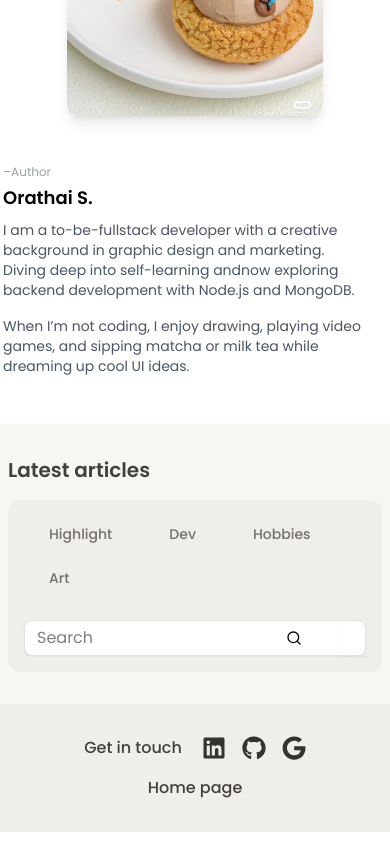
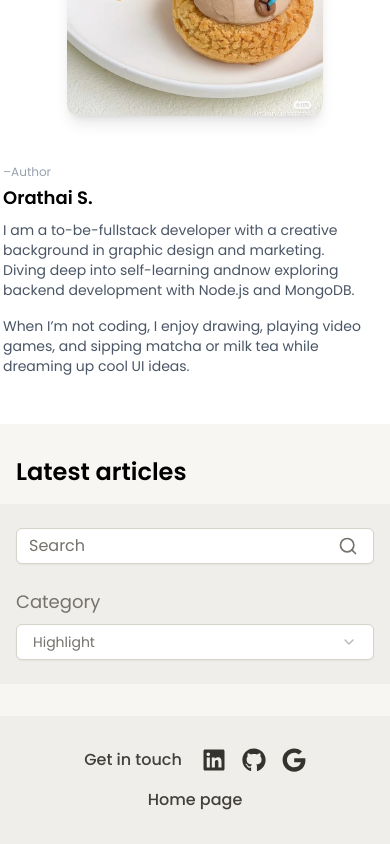
Before and after one commit to tatchunari/mayom-personal-blog, a React (Vite) app: page / in a window 390 px wide. Shown: the part 566-1410 px from the top of the page. Built offline with nearby package versions, Linux system fonts and the light colour scheme.

Commit message:
feat: add resposiveness to ArticleSection navbar

```diff
--- a/package.json
+++ b/package.json
@@ -10,6 +10,7 @@
     "preview": "vite preview"
   },
   "dependencies": {
+    "@radix-ui/react-select": "^2.2.5",
     "@radix-ui/react-slot": "^1.2.3",
     "@tailwindcss/vite": "^4.1.11",
     "class-variance-authority": "^0.7.1",
--- /dev/null
+++ b/src/components/ArticleNavbarDesktop.jsx
@@ -0,0 +1,34 @@
+import { Input } from "@/components/ui/input";
+import { Button } from "@/components/ui/button";
+import { Search } from "lucide-react";
+
+const ArticleNavbarDesktop = () => {
+  return (
+    <div className="hidden md:flex bg-[#efeeeb] rounded-xl p-4 items-center justify-between">
+      {/* Category buttons */}
+      <nav className="flex gap-4 flex-wrap">
+        {["Highlight", "Dev", "Hobbies", "Art"].map((label) => (
+          <Button
+            key={label}
+            variant="ghost"
+            className="rounded-lg px-6 py-2 font-medium text-[#75716B] hover:text-[#43403B] hover:bg-[#d8d6d1]"
+          >
+            {label}
+          </Button>
+        ))}
+      </nav>
+
+      {/* Search input */}
+      <form className="w-72 relative">
+        <Input
+          type="text"
+          placeholder="Search"
+          className="rounded-lg bg-white border border-[#e2e1de] focus:ring-0 pr-10"
+        />
+        <Search className="w-4 h-4 absolute right-4 top-1/2 -translate-y-1/2 text-[#43403B]" />
+      </form>
+    </div>
+  );
+};
+
+export default ArticleNavbarDesktop;
--- /dev/null
+++ b/src/components/ArticleNavbarMobile.jsx
@@ -0,0 +1,32 @@
+import { Input } from "@/components/ui/input";
+import { Search } from "lucide-react";
+import { Select, SelectTrigger, SelectValue, SelectContent, SelectItem } from "@/components/ui/select";
+
+const ArticleNavbarMobile = () => {
+  return (
+    <div className="bg-[#efeeeb] px-4 py-6 md:hidden">
+      <form className="mb-6 relative">
+        <Input
+          type="text"
+          placeholder="Search"
+          className="bg-white border border-[#d6d3cb] focus:ring-0 pr-12 text-base placeholder:text-[#75716B]"
+        />
+        <Search className="w-5 h-5 absolute right-4 top-1/2 -translate-y-1/2 text-[#75716B] pointer-events-none" />
+      </form>
+      <div className="mb-2 text-[#75716B] text-lg">Category</div>
+      <Select>
+        <SelectTrigger className="w-full h-14 border border-[#d6d3cb] bg-white text-[#75716B] px-4">
+          <SelectValue placeholder="Highlight" />
+        </SelectTrigger>
+        <SelectContent>
+          <SelectItem value="highlight">Highlight</SelectItem>
+          <SelectItem value="dev">Dev</SelectItem>
+          <SelectItem value="hobbies">Hobbies</SelectItem>
+          <SelectItem value="art">Art</SelectItem>
+        </SelectContent>
+      </Select>
+    </div>
+  );
+};
+
+export default ArticleNavbarMobile;
--- a/src/components/ArticleSection.jsx
+++ b/src/components/ArticleSection.jsx
@@ -1,61 +1,22 @@
-import { Input } from "@/components/ui/input";
-import { Button } from "@/components/ui/button";
-import { Search } from "lucide-react";
+import ArticleNavbarMobile from "./ArticleNavbarMobile";
+import ArticleNavbarDesktop from "./ArticleNavbarDesktop";
 
 const ArticleSection = () => {
   return (
-    <section className="w-full bg-[#f7f6f3] py-8 px-2 md:px-0">
+    <section className="w-full bg-[#f7f6f3] py-8 px-0">
       <div className="max-w-5xl mx-auto">
-        <h2 className="font-semibold text-xl mb-4 text-[#43403B]">Latest articles</h2>
-        <div className="bg-[#efeeeb] rounded-xl p-4 flex flex-col md:flex-row md:items-center gap-4 md:gap-0 justify-between">
-          {/* Category navbar */}
-          <nav className="flex gap-2 md:gap-4 flex-wrap">
-            <Button
-              variant="ghost"
-              className="rounded-lg px-6 py-2 font-medium text-[#75716B] hover:text-[#43403B] hover:bg-[#d8d6d1] border border-transparent"
-            >
-              Highlight
-            </Button>
-            <Button
-              variant="ghost"
-              className="rounded-lg px-6 py-2 font-medium text-[#75716B] hover:text-[#43403B] hover:bg-[#d8d6d1]"
-            >
-              Dev
-            </Button>
-            <Button
-              variant="ghost"
-              className="rounded-lg px-6 py-2 font-medium text-[#75716B] hover:text-[#43403B] bg-transparent hover:bg-[#d8d6d1] border border-transparent"
-            >
-              Hobbies
-            </Button>
-            <Button
-              variant="ghost"
-              className="rounded-lg px-6 py-2 font-medium text-[#75716B] hover:text-[#43403B] bg-transparent hover:bg-[#d8d6d1] border border-transparent"
-            >
-              Art
-            </Button>
-          </nav>
-          {/* Search box */}
-          <form className="w-full md:w-72 flex items-center mt-2 md:mt-0">
-            <Input
-              type="text"
-              placeholder="Search"
-              className="rounded-lg bg-white border border-[#e2e1de] focus:ring-0 pr-10 relative"
-            />
-            <Button
-              type="submit"
-              size="icon"
-              className="absolute right-4 md:right-20 bg-transparent hover:bg-transparent text-[#43403B]"
-              tabIndex={-1}
-              aria-label="Search"
-            >
-            </Button>
-            <Search className="w-4 h-4 absolute right-22" />
-          </form>
+        <h2 className="font-semibold text-2xl md:text-xl mb-4 px-4 md:px-0text-[#23211c] md:text-[#43403B]">
+          Latest articles
+        </h2>
+        <div className="block md:hidden">
+          <ArticleNavbarMobile />
+        </div>
+        <div className="hidden md:block">
+          <ArticleNavbarDesktop />
         </div>
       </div>
     </section>
   );
-}
+};
 
-export default ArticleSection
+export default ArticleSection;
--- /dev/null
+++ b/src/components/ui/select.jsx
@@ -0,0 +1,164 @@
+import * as React from "react"
+import * as SelectPrimitive from "@radix-ui/react-select"
+import { CheckIcon, ChevronDownIcon, ChevronUpIcon } from "lucide-react"
+
+import { cn } from "@/lib/utils"
+
+function Select({
+  ...props
+}) {
+  return <SelectPrimitive.Root data-slot="select" {...props} />;
+}
+
+function SelectGroup({
+  ...props
+}) {
+  return <SelectPrimitive.Group data-slot="select-group" {...props} />;
+}
+
+function SelectValue({
+  ...props
+}) {
+  return <SelectPrimitive.Value data-slot="select-value" {...props} />;
+}
+
+function SelectTrigger({
+  className,
+  size = "default",
+  children,
+  ...props
+}) {
+  return (
+    <SelectPrimitive.Trigger
+      data-slot="select-trigger"
+      data-size={size}
+      className={cn(
+        "border-input data-[placeholder]:text-muted-foreground [&_svg:not([class*='text-'])]:text-muted-foreground focus-visible:border-ring focus-visible:ring-ring/50 aria-invalid:ring-destructive/20 dark:aria-invalid:ring-destructive/40 aria-invalid:border-destructive dark:bg-input/30 dark:hover:bg-input/50 flex w-fit items-center justify-between gap-2 rounded-md border bg-transparent px-3 py-2 text-sm whitespace-nowrap shadow-xs transition-[color,box-shadow] outline-none focus-visible:ring-[3px] disabled:cursor-not-allowed disabled:opacity-50 data-[size=default]:h-9 data-[size=sm]:h-8 *:data-[slot=select-value]:line-clamp-1 *:data-[slot=select-value]:flex *:data-[slot=select-value]:items-center *:data-[slot=select-value]:gap-2 [&_svg]:pointer-events-none [&_svg]:shrink-0 [&_svg:not([class*='size-'])]:size-4",
+        className
+      )}
+      {...props}>
+      {children}
+      <SelectPrimitive.Icon asChild>
+        <ChevronDownIcon className="size-4 opacity-50" />
+      </SelectPrimitive.Icon>
+    </SelectPrimitive.Trigger>
+  );
+}
+
+function SelectContent({
+  className,
+  children,
+  position = "popper",
+  ...props
+}) {
+  return (
+    <SelectPrimitive.Portal>
+      <SelectPrimitive.Content
+        data-slot="select-content"
+        className={cn(
+          "bg-popover text-popover-foreground data-[state=open]:animate-in data-[state=closed]:animate-out data-[state=closed]:fade-out-0 data-[state=open]:fade-in-0 data-[state=closed]:zoom-out-95 data-[state=open]:zoom-in-95 data-[side=bottom]:slide-in-from-top-2 data-[side=left]:slide-in-from-right-2 data-[side=right]:slide-in-from-left-2 data-[side=top]:slide-in-from-bottom-2 relative z-50 max-h-(--radix-select-content-available-height) min-w-[8rem] origin-(--radix-select-content-transform-origin) overflow-x-hidden overflow-y-auto rounded-md border shadow-md",
+          position === "popper" &&
+            "data-[side=bottom]:translate-y-1 data-[side=left]:-translate-x-1 data-[side=right]:translate-x-1 data-[side=top]:-translate-y-1",
+          className
+        )}
+        position={position}
+        {...props}>
+        <SelectScrollUpButton />
+        <SelectPrimitive.Viewport
+          className={cn("p-1", position === "popper" &&
+            "h-[var(--radix-select-trigger-height)] w-full min-w-[var(--radix-select-trigger-width)] scroll-my-1")}>
+          {children}
+        </SelectPrimitive.Viewport>
+        <SelectScrollDownButton />
+      </SelectPrimitive.Content>
+    </SelectPrimitive.Portal>
+  );
+}
+
+function SelectLabel({
+  className,
+  ...props
+}) {
+  return (
+    <SelectPrimitive.Label
+      data-slot="select-label"
+      className={cn("text-muted-foreground px-2 py-1.5 text-xs", className)}
+      {...props} />
+  );
+}
+
+function SelectItem({
+  className,
+  children,
+  ...props
+}) {
+  return (
+    <SelectPrimitive.Item
+      data-slot="select-item"
+      className={cn(
+        "focus:bg-accent focus:text-accent-foreground [&_svg:not([class*='text-'])]:text-muted-foreground relative flex w-full cursor-default items-center gap-2 rounded-sm py-1.5 pr-8 pl-2 text-sm outline-hidden select-none data-[disabled]:pointer-events-none data-[disabled]:opacity-50 [&_svg]:pointer-events-none [&_svg]:shrink-0 [&_svg:not([class*='size-'])]:size-4 *:[span]:last:flex *:[span]:last:items-center *:[span]:last:gap-2",
+        className
+      )}
+      {...props}>
+      <span className="absolute right-2 flex size-3.5 items-center justify-center">
+        <SelectPrimitive.ItemIndicator>
+          <CheckIcon className="size-4" />
+        </SelectPrimitive.ItemIndicator>
+      </span>
+      <SelectPrimitive.ItemText>{children}</SelectPrimitive.ItemText>
+    </SelectPrimitive.Item>
+  );
+}
+
+function SelectSeparator({
+  className,
+  ...props
+}) {
+  return (
+    <SelectPrimitive.Separator
+      data-slot="select-separator"
+      className={cn("bg-border pointer-events-none -mx-1 my-1 h-px", className)}
+      {...props} />
+  );
+}
+
+function SelectScrollUpButton({
+  className,
+  ...props
+}) {
+  return (
+    <SelectPrimitive.ScrollUpButton
+      data-slot="select-scroll-up-button"
+      className={cn("flex cursor-default items-center justify-center py-1", className)}
+      {...props}>
+      <ChevronUpIcon className="size-4" />
+    </SelectPrimitive.ScrollUpButton>
+  );
+}
+
+function SelectScrollDownButton({
+  className,
+  ...props
+}) {
+  return (
+    <SelectPrimitive.ScrollDownButton
+      data-slot="select-scroll-down-button"
+      className={cn("flex cursor-default items-center justify-center py-1", className)}
+      {...props}>
+      <ChevronDownIcon className="size-4" />
+    </SelectPrimitive.ScrollDownButton>
+  );
+}
+
+export {
+  Select,
+  SelectContent,
+  SelectGroup,
+  SelectItem,
+  SelectLabel,
+  SelectScrollDownButton,
+  SelectScrollUpButton,
+  SelectSeparator,
+  SelectTrigger,
+  SelectValue,
+}
```
Also changed, not shown: 1 other file (tests, documents, lock files or other folders).
